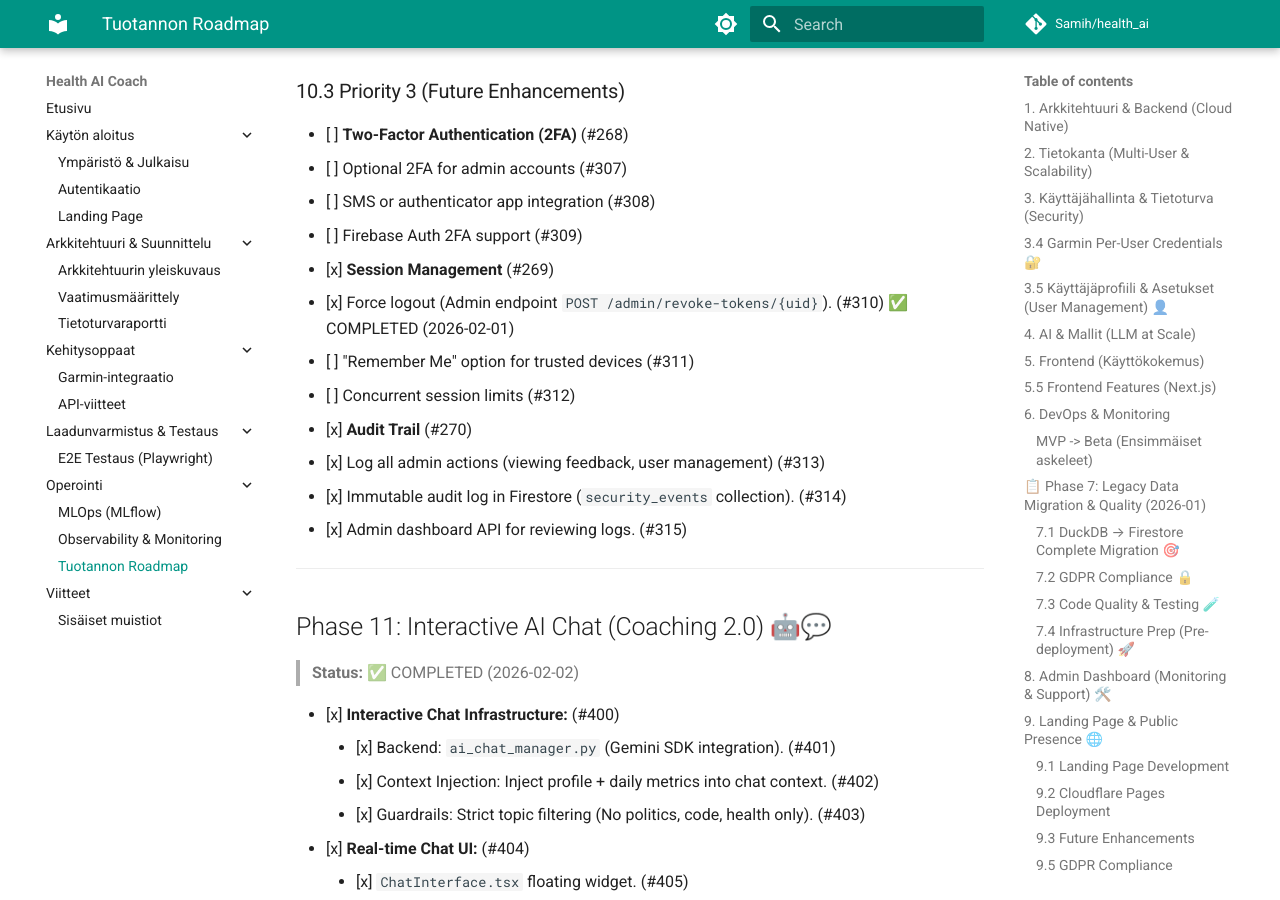
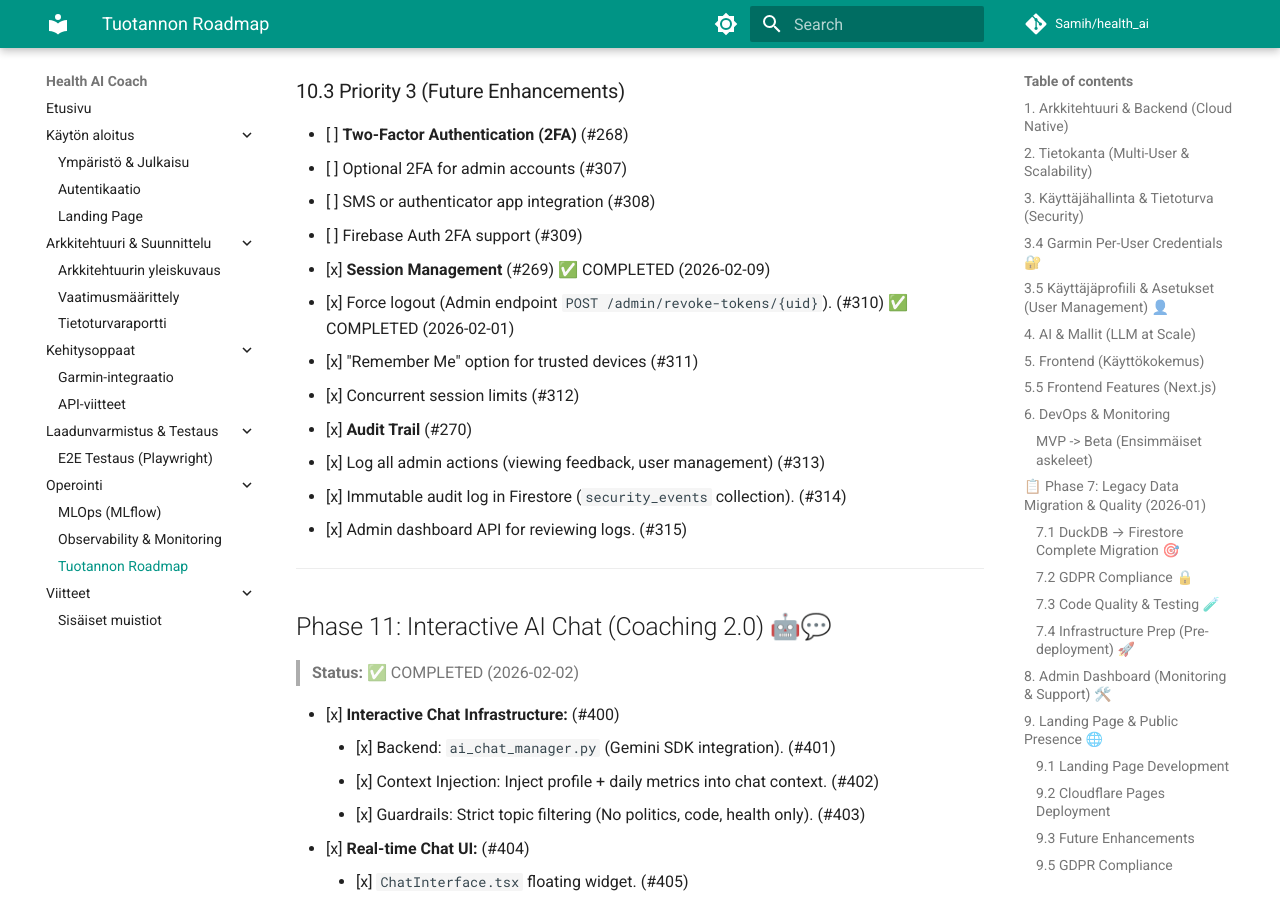
Before and after one commit to Sami-Python/Health_AI, an MkDocs documentation site: the page built from Docs/production_roadmap.md, in a window 1280 px wide and 900 px high, scrolled down 15655 px. Built offline with MkDocs 1.6.1 and Material for MkDocs 9.7.7, drawn with Linux system fonts in a browser that asks for light colours; comment, search, counter and statistics services are not loaded.

Commit message:
Update roadmap: Session Management completed

```diff
--- a/Docs/production_roadmap.md
+++ b/Docs/production_roadmap.md
@@ -501,10 +501,10 @@ Streamlit on raskas tuhansille yhtäaikaisille käyttäjille.
   - [ ] SMS or authenticator app integration (#308)
   - [ ] Firebase Auth 2FA support (#309)
 
-- [x] **Session Management** (#269)
+- [x] **Session Management** (#269) ✅ COMPLETED (2026-02-09)
   - [x] Force logout (Admin endpoint `POST /admin/revoke-tokens/{uid}`). (#310) ✅ COMPLETED (2026-02-01)
-  - [ ] "Remember Me" option for trusted devices (#311)
-  - [ ] Concurrent session limits (#312)
+  - [x] "Remember Me" option for trusted devices (#311)
+  - [x] Concurrent session limits (#312)
 
 - [x] **Audit Trail** (#270)
   - [x] Log all admin actions (viewing feedback, user management) (#313)
```
